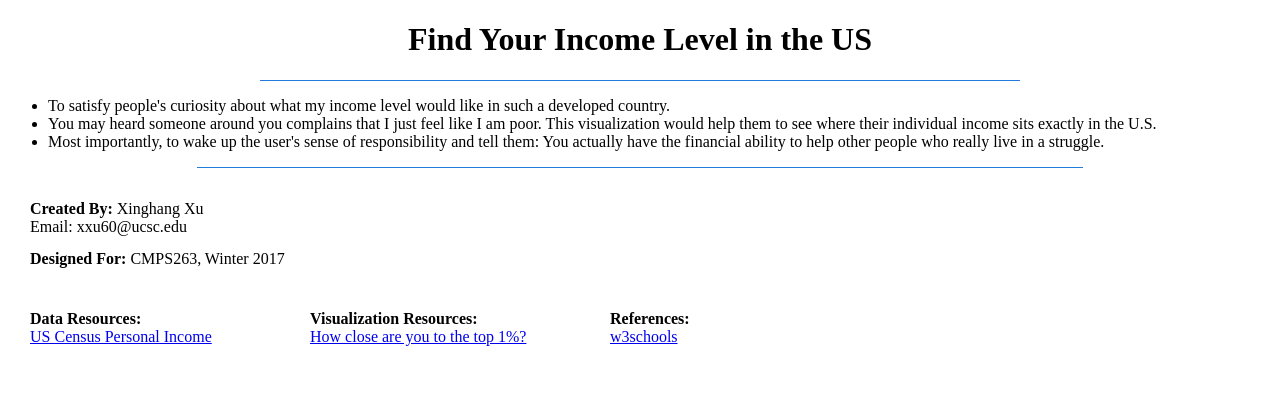
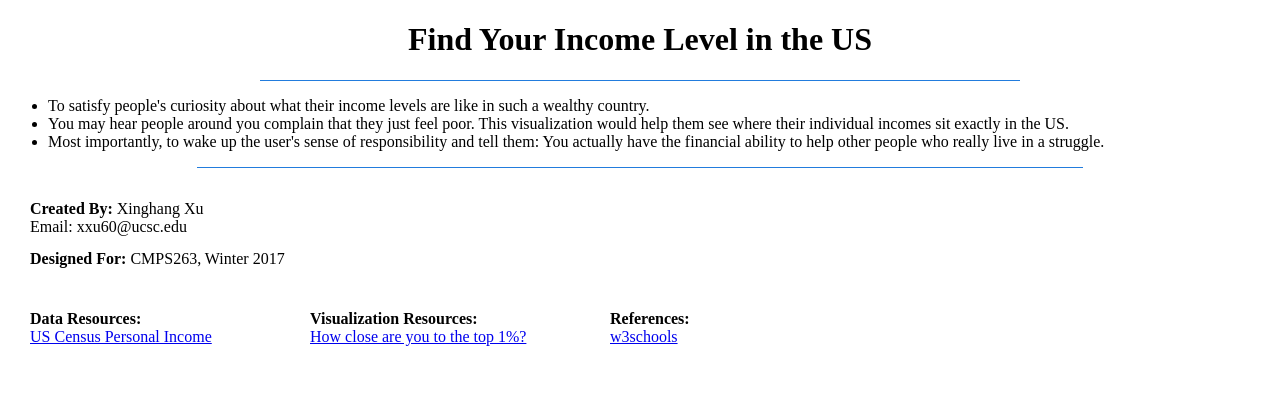
Before and after one commit to Xinghom/FindYourIncomeLevel, a plain HTML site: page index.html in a window 1280 px wide. Drawn offline with nearby package versions, Linux system fonts and the light colour scheme.

Commit message:
content updated

```diff
--- a/index.html
+++ b/index.html
@@ -20,10 +20,10 @@
     <!-- <div style = text-align:center> Xinghang Xu </div> -->
     <ul>
     	<li>
-    		To satisfy people's curiosity about what my income level would like in such a developed country.
+    		To satisfy people's curiosity about what their income levels are like in such a wealthy country.
     	</li>
 		<li>
-			You may heard someone around you complains that I just feel like I am poor. This visualization would help them to see where their individual income sits exactly in the U.S.
+			You may hear people around you complain that they just feel poor. This visualization would help them see where their individual incomes sit exactly in the US.
 		</li>
 
 		<li>
```
